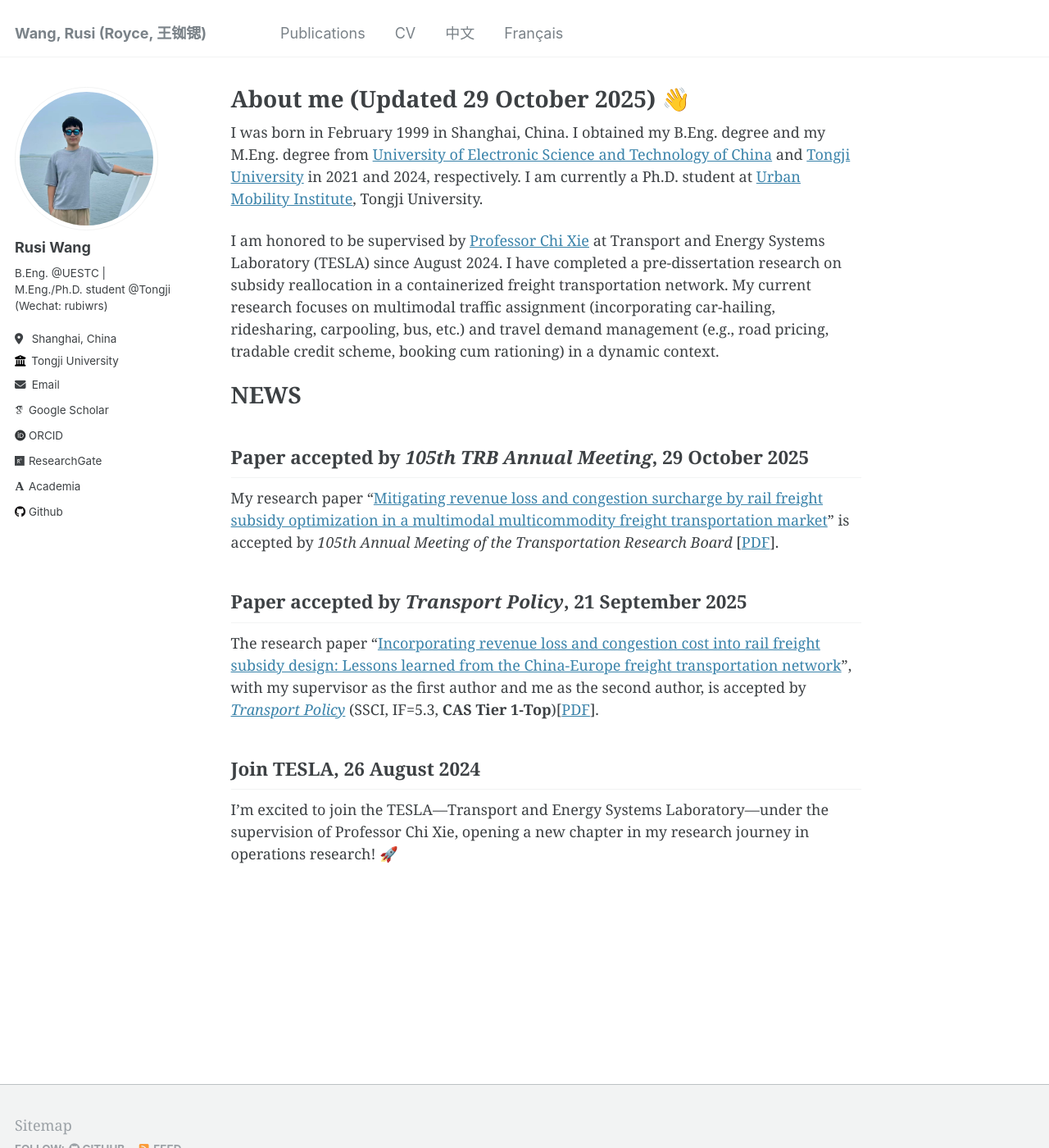
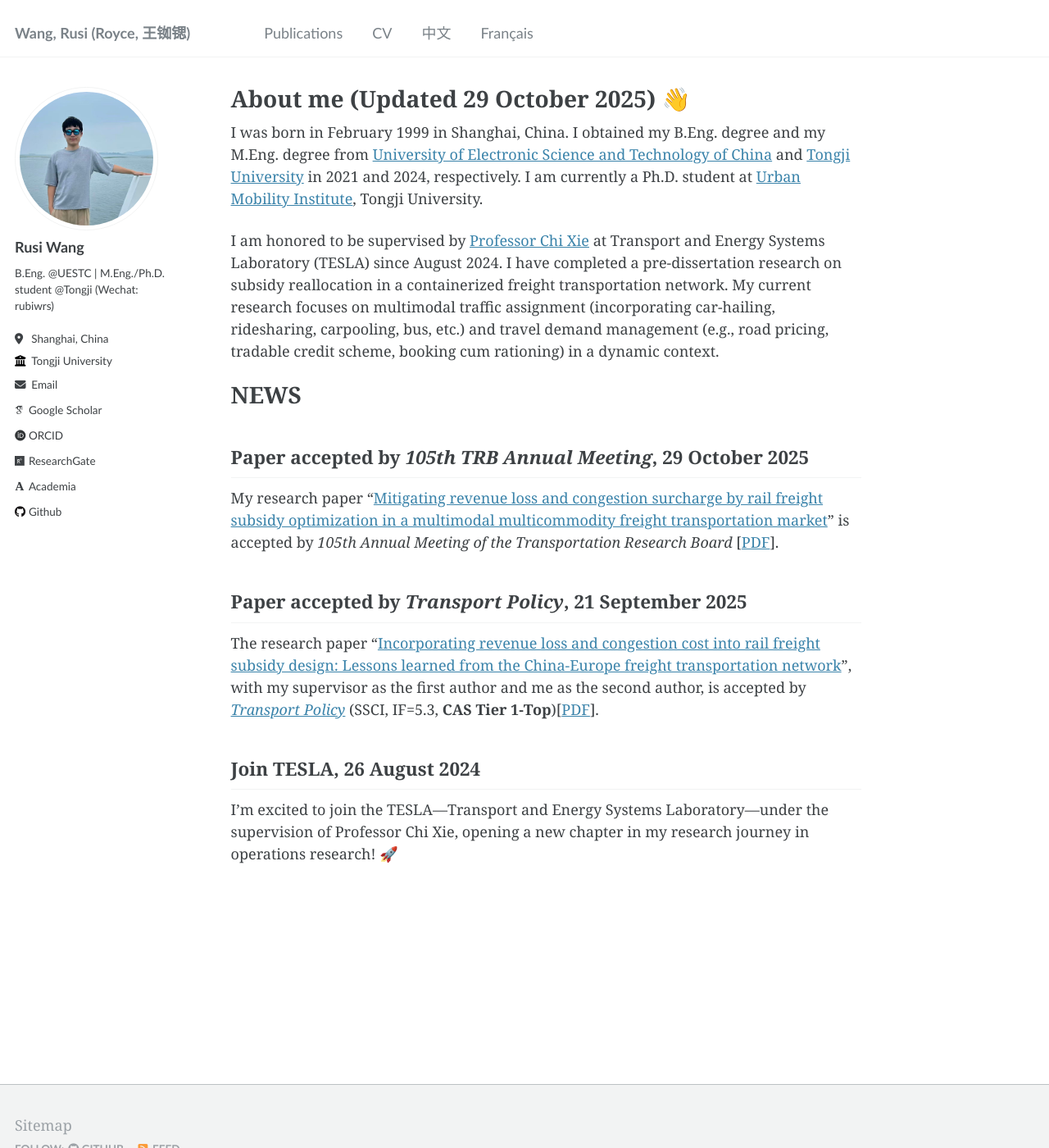
Before and after one commit to RusiWang99/RusiWang99.github.io, a Jekyll site: the page built from _pages/about.md, in a window 1280 px wide and 1400 px high. Shown: the whole window at 82% size. Built offline with Jekyll 4.4.1, drawn with Linux system fonts in a browser that asks for light colours; some web fonts are replaced.

Commit message:
Update _variables.scss

```diff
--- a/_sass/_variables.scss
+++ b/_sass/_variables.scss
@@ -14,7 +14,7 @@ $indent-var                 : 1.3em;
 
 /* system typefaces */
 $serif                      : Cambria, "Times New Roman", Times, serif;
-$sans-serif                 : -apple-system, ".SFNSText-Regular", "San Francisco", "Roboto", "Segoe UI", "Helvetica Neue", "Lucida Grande", Arial, sans-serif;
+$sans-serif                 : Calibri, "Candara", "Segoe UI", "Roboto", "Helvetica Neue", Arial, sans-serif;
 $monospace                  : Monaco, Consolas, "Lucida Console", monospace;
 
 /* sans serif typefaces */
```
